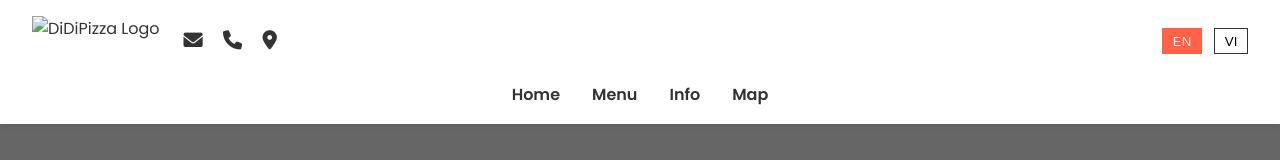
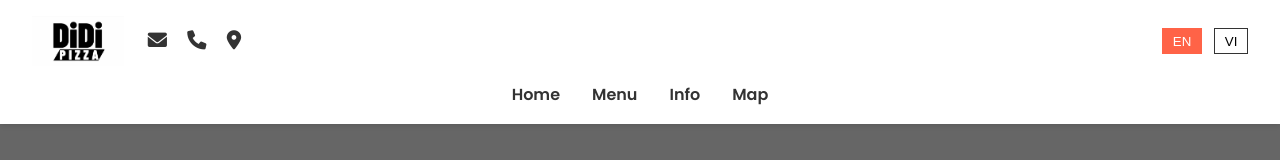
Before and after one commit to mrmahask/DiDiPizza, a plain HTML site: page index.html in a window 1280 px wide. Shown: the top 160 px of the page. Drawn offline with Linux system fonts and the light colour scheme; placeholder pictures from the web are drawn by us.

Commit message:
Update index.html

```diff
--- a/index.html
+++ b/index.html
@@ -12,7 +12,7 @@
     <header>
         <div class="header-container">
             <div class="logo-container">
-                <img src="logo.png" alt="DiDiPizza Logo" class="logo">
+                <img src="logo.png.jpg" alt="DiDiPizza Logo" class="logo">
                 <div class="contact-icons">
                     <a href="mailto:demo@hieu.com"><i class="fas fa-envelope"></i></a>
                     <a href="tel:"><i class="fas fa-phone"></i></a>
```
